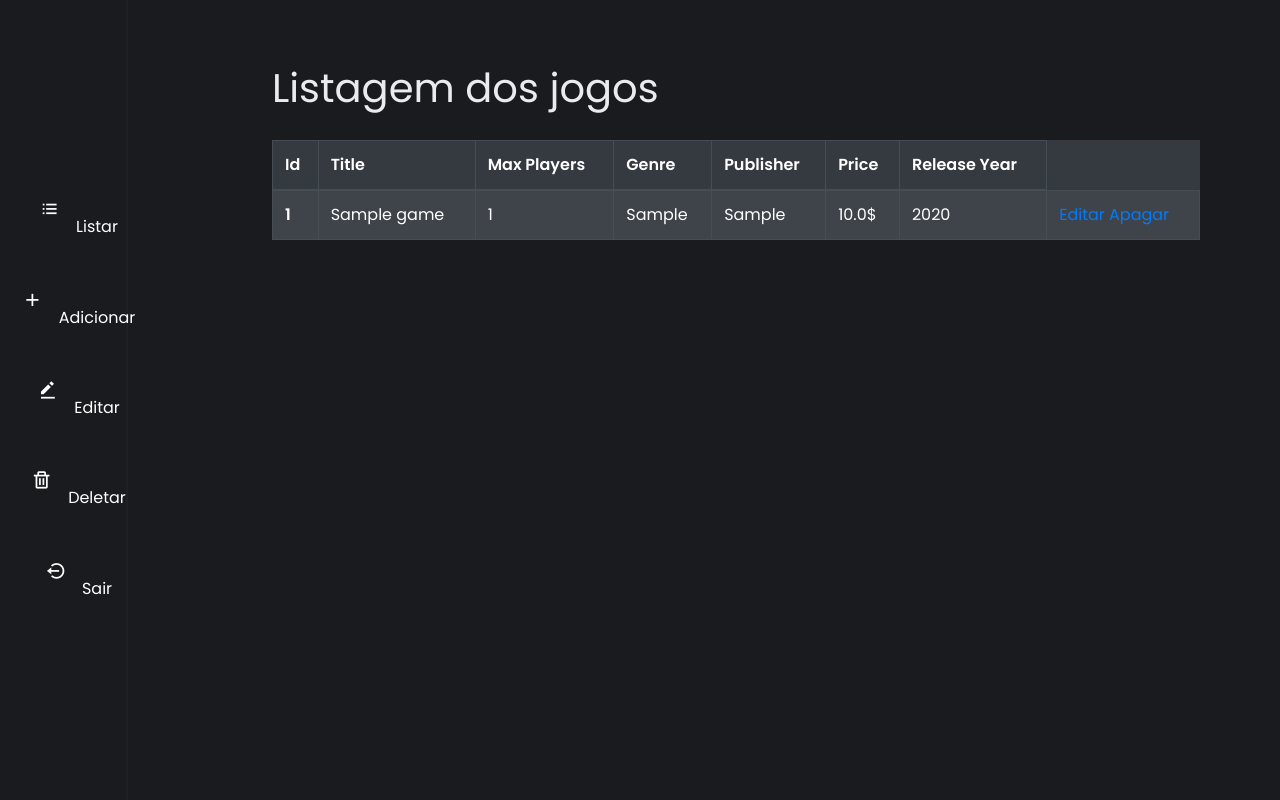
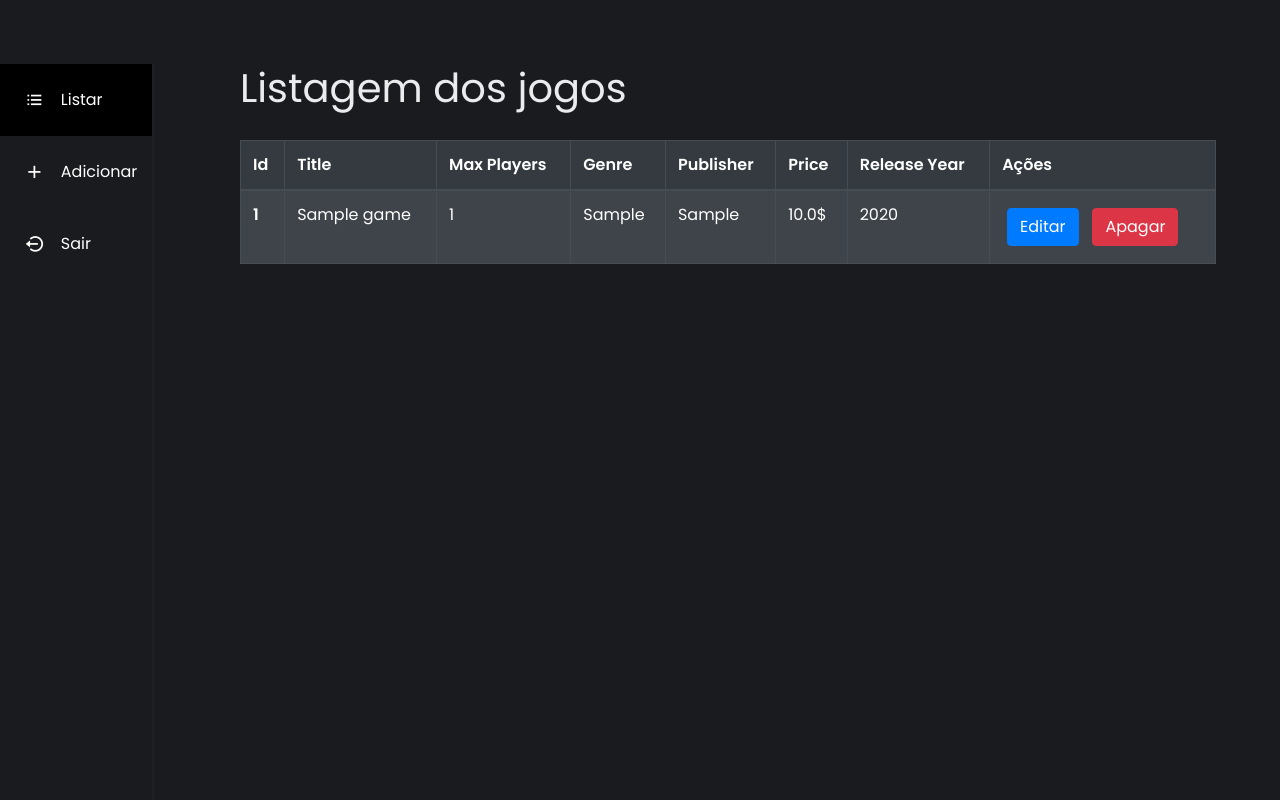
Before and after one commit to Jean-Martins22/bluegames, a Flask app: page /admin in a window 1280 px wide. Run offline with Flask 2, Linux system fonts and the light colour scheme; tables that the repository leaves empty hold one stand-in row (values such as "Sample post"); some libraries are stand-ins or nearby versions.

Commit message:
fix(admin_page): bugs e css

```diff
--- a/app.py
+++ b/app.py
@@ -1,4 +1,4 @@
-from flask import Flask, render_template, redirect, request, session, flash
+from flask import Flask, render_template, redirect, request
 from flask_sqlalchemy import SQLAlchemy
 
 app = Flask(__name__)
@@ -7,23 +7,38 @@ app.config['SQLALCHEMY_TRACK_MODIFICATIONS'] = False
 db = SQLAlchemy(app)
 
 
-@app.route('/')
-def home():
-    return render_template('landing_page.html')
+class Games(db.Model):
+    id = db.Column(
+        db.Integer,
+        primary_key=True,
+        autoincrement=True
+    )
+    title = db.Column(
+        db.String(52),
+        nullable=True
+    )
+    max_players = db.Column(
+        db.Integer,
+        nullable=True
+    )
+    genre = db.Column(
+        db.String(52),
+        nullable=True
+    )
+    publisher = db.Column(
+        db.String(20),
+        nullable=True
+    )
+    price = db.Column(
+        db.Float,
+        nullable=True
+    )
+    release_year = db.Column(
+        db.Integer,
+        nullable=True
+    )
 
-
-class Games(db.Model):
-    id = db.Column(db.Integer, primary_key=True, autoincrement=True)
-    title = db.Column(db.String(52), nullable=True)
-    max_players = db.Column(db.Integer, nullable=True)
-    genre = db.Column(db.String(52), nullable=True)
-    publisher = db.Column(db.String(20), nullable=True)
-    price = db.Column(db.Float, nullable=True)
-    release_year = db.Column(db.Integer, nullable=True)
-    # brand_new = db.Column(db.Boolean, nullable=False)
-
-
-    def __init__(self,title, max_players, genre, publisher, price, release_year):
+    def __init__(self, title, max_players, genre, publisher, price, release_year):
         self.title = title
         self.max_players = max_players
         self.genre = genre
@@ -31,53 +46,67 @@ class Games(db.Model):
         self.price = price
         self.release_year = release_year
 
-@app.route('/dashboard')
-def dash():
+
+@app.route('/')
+def home():
+    return render_template('landing_page.html')
+
+
+@app.route('/dash')
+def go_dash():
     games = Games.query.all()
-    return render_template('dashboard.html',games=games)
+    return render_template('dashboard.html', games=games)
 
-@app.route('/gameslist')
-def gamelist():
+
+@app.route('/list')
+def go_list():
     games = Games.query.all()
     return render_template('gameslist.html', games=games)
 
 
 @app.route('/admin')
-def adm():
+def go_adm():
     games = Games.query.all()
     return render_template('admin.html', games=games)
 
-@app.route('/admin/<id>', methods=['GET','POST'])
-def edit(id):
-   gameEdit = Games.query.get(id)
-   if request.method == 'POST':
-      gameEdit.title = request.form['title']
-      gameEdit.genre = request.form['genre']
-      gameEdit.max_players = request.form['max_players']
-      gameEdit.price = request.form['price']
-      gameEdit.publisher = request.form['publisher']
-      gameEdit.release_year = request.form['release_year']
-      db.session.commit()
-      return redirect('/admin')
+@app.route('/add')
+def go_add():
+    return render_template()
 
-   return render_template('admin.html', gameEdit=gameEdit)
 
-@app.route('/add', methods=['GET', 'POST'])
-def add_game():
-   if request.method == 'POST':
-      game = Games(
-        request.form['title'],
-        request.form['max_players'],
-        request.form['genre'],
-        request.form['publisher'],
-        request.form['price'],
-        request.form['release_year'])
-      db.session.add(game)
-      db.session.commit()
-   return redirect('/admin')
+@app.route('/add_game', methods=['GET', 'POST'])
+def adm_add():
+    if request.method == 'POST':
+        game = Games(
+            request.form['title'],
+            request.form['max_players'],
+            request.form['genre'],
+            request.form['publisher'],
+            request.form['price'],
+            request.form['release_year'])
+        db.session.add(game)
+        db.session.commit()
+    return redirect('/admin')
 
-@app.route('/delete/<id>', methods=['GET', 'POST'])
-def delete_game(id):
+
+@app.route('/edit/<id>', methods=['GET', 'POST'])
+def adm_edit(id):
+    gameEdit = Games.query.get(id)
+    if request.method == 'POST':
+        gameEdit.title = request.form['title']
+        gameEdit.genre = request.form['genre']
+        gameEdit.max_players = request.form['max_players']
+        gameEdit.price = request.form['price']
+        gameEdit.publisher = request.form['publisher']
+        gameEdit.release_year = request.form['release_year']
+        db.session.commit()
+        return redirect('/admin')
+
+    return render_template('admin.html', gameEdit=gameEdit)
+
+
+@app.route('/del/<id>', methods=['GET', 'POST'])
+def adm_del(id):
     gameEdit = Games.query.get(id)
     db.session.delete(gameEdit)
     db.session.commit()
@@ -85,9 +114,5 @@ def delete_game(id):
 
 
 if __name__ == '__main__':
-    # db.create_all()
+    db.create_all()
     app.run(debug=True)
-
-    # sims = Jogo("The Sims", "sims.png", "Jogo de pessoa", "www.sims.com")
-    # db.session.add(sims)
-    # db.session.commit()
--- a/static/css/admin.css
+++ b/static/css/admin.css
@@ -6,23 +6,21 @@
 
 body {
     background-color: #191B1F;
-    width: 100%;
-    height: 100%;
 }
 
-#side-menu {
+.side-menu {
     position: fixed;
-    top: 0;
-    display: flex;
-    flex-direction: column;
     align-items: center;
-    justify-content: center;
-    width: 10%;
-    height: 100%;
+    width: 12%;
+    height: 100vh;
     border-right: solid 2px #4040492a;
 }
 
-.side-menu nav a:first-child{
+.side-menu a{
+    text-decoration: none;
+}
+
+.side-menu a:first-child{
     background-color: black;
 }
 
@@ -30,18 +28,14 @@ body {
     color: white;
     cursor: pointer;
     display: flex;
-    border-radius: 10px;
-    justify-content: center;
-    align-content: center;
+    align-items: center;
     cursor: pointer;
-    width: 40px;
-    height: 40px;
-    margin: 20%;
+    padding: .5em 0 .5em .2em;
 }
 
 .menu-item i{
     font-size: 1.3em;
-    margin: 0 0 0 1.5em;
+    margin: 0 0 0 1em;
 }
 
 .menu-item p{
@@ -57,7 +51,7 @@ body {
 }
 
 .main-content{
-    margin: 4em 5em 0 17em;
+    margin: 4em 4em 0 15em;
 }
 
 .main-content h1 {
@@ -78,12 +72,8 @@ body {
     display: none;
 }
 
-.edit-games {
-    display: block;
-}
-
-.delete-games {
-    display: none;
+.botoes-acoes button{
+    margin: .3em
 }
 
 form {
@@ -93,4 +83,5 @@ form {
 
 form button{
     margin-top: 2em;
+    margin-bottom: 2em;
 }
--- a/templates/admin.html
+++ b/templates/admin.html
@@ -14,30 +14,23 @@
 
 <body>
 
-    <section >
-        <nav id="side-menu">
-            <a class='menu-item' href="/admin">
+    <section>
+        <nav class="side-menu">
+            <a class='menu-item list-click' href="../admin">
                 <i class='bx bx-list-ul'></i>
                 <p>Listar</p>
             </a>
-            <a class='menu-item add-click' onclick='displayAddgames()' >
+            <a class='menu-item add-click'>
                 <i class='bx bx-plus '></i>
                 <p>Adicionar</p>
             </a>
-            <a class='menu-item edit-click'>
-                <i class='bx bxs-edit-alt'></i>
-                <p>Editar</p>
-            </a>
-            <a class='menu-item delete-click'>
-                <i class='bx bx-trash'></i>
-                <p>Deletar</p>
-            </a>
-            <a class='menu-item delete-click' href="/dashboard">
+            <a class='menu-item delete-click' href="../dash">
                 <i class='bx bx-log-out-circle'></i>
                 <p>Sair</p>
             </a>
         </nav>
     </section>
+
     {% if gameEdit == undefined %}
     <section class="main-content">
         <div class="list-games">
@@ -52,6 +45,7 @@
                         <th scope="col">Publisher</th>
                         <th scope="col">Price</th>
                         <th scope="col">Release Year</th>
+                        <th scope="col">Ações</th>
                     </tr>
                 </thead>
                 <tbody>
@@ -65,8 +59,14 @@
                         <td>{{ game.price }}$</td>
                         <td>{{ game.release_year }}</td>
                         <td>
-                            <a href="/admin/{{game.id}}" class="edit-href">Editar</a>
-                            <a href="/delete/{{game.id}}">Apagar</a>
+                            <div class="botoes-acoes">
+                                <a href="/edit/{{game.id}}">
+                                    <button type="button" class="btn btn-primary">Editar</button>
+                                </a>
+                                <a href="/del/{{game.id}}">
+                                    <button type="button" class="btn btn-danger">Apagar</button>
+                                </a>
+                            </div>
                         </td>
                     </tr>
                     {% endfor %}
@@ -115,33 +115,39 @@
         <div class="edit-games">
             <h1>Editar Jogo</h1>
             <p>Informe o ID do jogo em seguida dos campos já atualizados.</p>
-            <form action='/admin/{{gameEdit.id}}' method="POST">
+            <form action='/edit/{{gameEdit.id}}' method="POST">
                 <div class="mb-3">
                     <h2>Id nº {{gameEdit.id}}</h2>
                 </div>
                 <div class="mb-3">
                     <label for="title" class="form-label">Game Title</label>
-                    <input type="text" class="form-control" placeholder="Game title" id="title" name="title" value="{{gameEdit.title}}">
+                    <input type="text" class="form-control" placeholder="Game title" id="title" name="title"
+                        value="{{gameEdit.title}}">
                 </div>
                 <div class="mb-3">
                     <label for="max_players" class="form-label">Max Players</label>
-                    <input type="text" class="form-control" placeholder="1" id="max_players" name="max_players" value="{{gameEdit.max_players}}">
+                    <input type="text" class="form-control" placeholder="1" id="max_players" name="max_players"
+                        value="{{gameEdit.max_players}}">
                 </div>
                 <div class="mb-3">
                     <label for="genre" class="form-label">Genre</label>
-                    <input type="text" class="form-control" placeholder="genre" id="genre" name="genre" value="{{gameEdit.genre}}">
+                    <input type="text" class="form-control" placeholder="genre" id="genre" name="genre"
+                        value="{{gameEdit.genre}}">
                 </div>
                 <div class="mb-3">
                     <label for="publisher" class="form-label">Publisher</label>
-                    <input type="text" class="form-control" placeholder="Publisher" id="publisher" name="publisher" value="{{gameEdit.publisher}}">
+                    <input type="text" class="form-control" placeholder="Publisher" id="publisher" name="publisher"
+                        value="{{gameEdit.publisher}}">
                 </div>
                 <div class="mb-3">
                     <label for="price" class="form-label">Price</label>
-                    <input type="text" class="form-control" placeholder="00,00" id="price" name="price" value="{{gameEdit.price}}">
+                    <input type="text" class="form-control" placeholder="00,00" id="price" name="price"
+                        value="{{gameEdit.price}}">
                 </div>
                 <div class="mb-3">
                     <label for="release_year" class="form-label">Ano de Lançamento</label>
-                    <input type="text" class="form-control" name="release_year" placeholder="" id="release_year" name="release_year" value="{{gameEdit.release_year}}">
+                    <input type="text" class="form-control" name="release_year" placeholder="" id="release_year"
+                        name="release_year" value="{{gameEdit.release_year}}">
                 </div>
                 <button type="submit" class="btn btn-primary btn-md">Editar Jogo</button>
             </form>
@@ -149,19 +155,6 @@
     </section>
     {% endif %}
 
-    <section class="main-content">
-        <div class="delete-games">
-            <h1>Deletar Jogo</h1>
-            <p>Informe o ID do jogo que será deletado.</p>
-            <form action='/delete' method="POST">
-                <div class="mb-3">
-                    <label for="id" class="form-label">Id (Único)</label>
-                    <input type="text" class="form-control" name="id" placeholder="34">
-                </div>
-                <button type="submit" class="btn btn-primary">Deletar Jogo</button>
-            </form>
-        </div>
-    </section>
     <script src="../static/js/admin.js"></script>
 </body>
 
--- a/templates/landing_page.html
+++ b/templates/landing_page.html
@@ -34,7 +34,7 @@
                 </div>
             </div>
             <div class="button-area">
-                <a href="dashboard">
+                <a href="dash">
                     <button class="btn-me">
                         GET STARTED
                     </button>
```
Also changed, not shown: static/js/admin.js (+6 -45 lines), templates/dashboard.html (+30 -20 lines).
